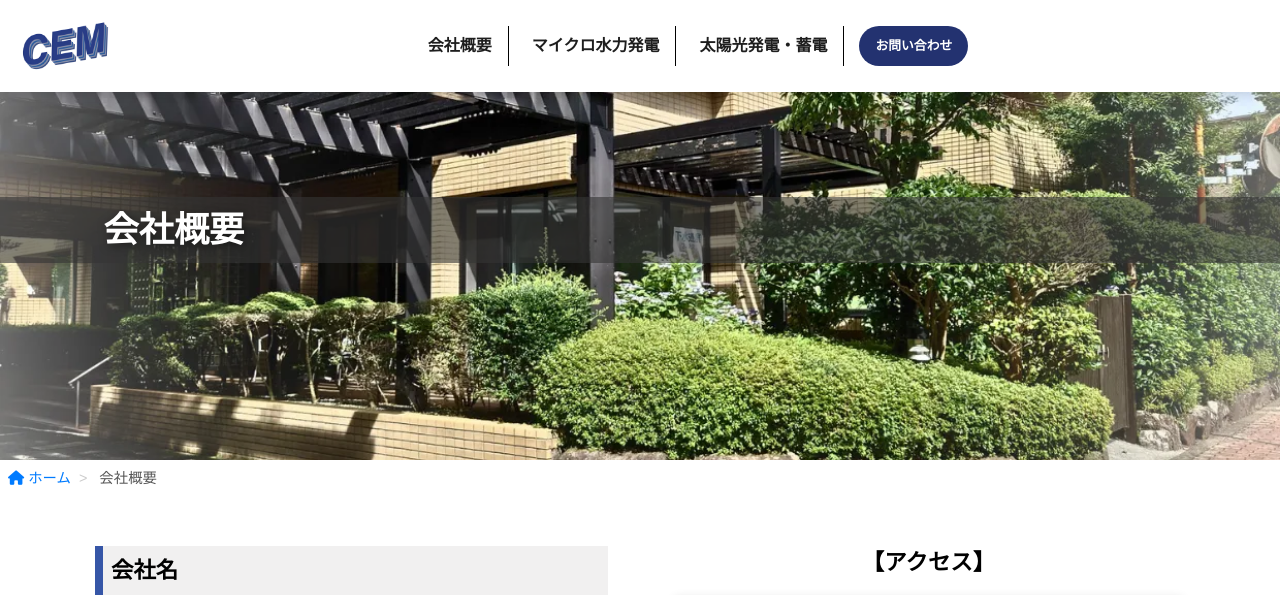
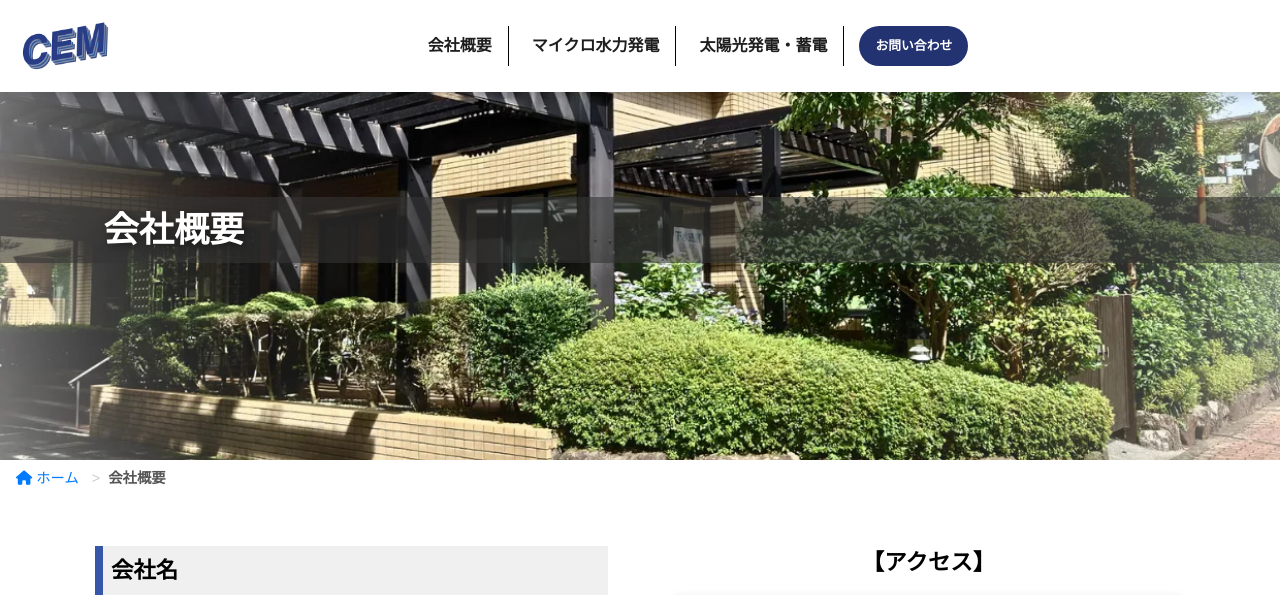
Before and after one commit to taimomo/HP_remake, a PHP site: page /httpdocs/about.php in a window 1280 px wide. Shown: the top 595 px of the page. Run offline with PHP 8.4, Linux system fonts and the light colour scheme; a stand-in replaces the project's code that opens the database connection; some libraries are stand-ins or nearby versions; some web fonts are replaced.

Commit message:
grid style apply to bread crumb

```diff
--- a/httpdocs/about.php
+++ b/httpdocs/about.php
@@ -30,7 +30,7 @@ include 'header.php';
     <section id="about_company">
         <div class="container">
             <div class="img_text_list">
-                <div class="text_list wd_sm">
+                <div class="text_list">
                     <h3 class="band_style">会社名</h3>
                     <p>株式会社シーイーエム</p>
 
--- a/httpdocs/css/style.css
+++ b/httpdocs/css/style.css
@@ -1311,29 +1311,46 @@ footer {
 /* bread_crumb要素 */
 #bread_crumb {
     background-color: white;
+    padding: 0.5rem 1rem;
 }
 
 .bread_crumb_list {
+    display: grid;
+    grid-auto-flow: column;
+    gap: 0.5rem;
     list-style: none;
-    padding: 0.5rem;
-    display: flex;
-    flex-wrap: wrap;
+    padding: 0;
+    margin: 0;
     font-size: 0.9rem;
-}
-
-.bread_crumb_item + .bread_crumb_item::before {
-    content: ">";
-    padding: 0 8px;
-    color: #ccc;
-}
-
-.bread_crumb_item a {
-    text-decoration: none;
-    color: #007bff;
-}
-
-.bread_crumb_item.active {
-    color: #555;
+    width: fit-content;
+    min-width: 0;
+}
+
+.bread_crumb_item {
+    display: grid;
+    grid-auto-flow: column;
+    align-items: center;
+    gap: 0.3rem;
+
+    a {
+        text-decoration: none;
+        color: #007bff;
+    }
+
+    &.active {
+        color: #555;
+        font-weight: bold;
+    }
+
+    &::after {
+        content: ">";
+        color: #ccc;
+        margin-left: 0.5rem;
+    }
+
+    &:last-child::after {
+        content: none;
+    }
 }
 
 /* aboutページ */
```
